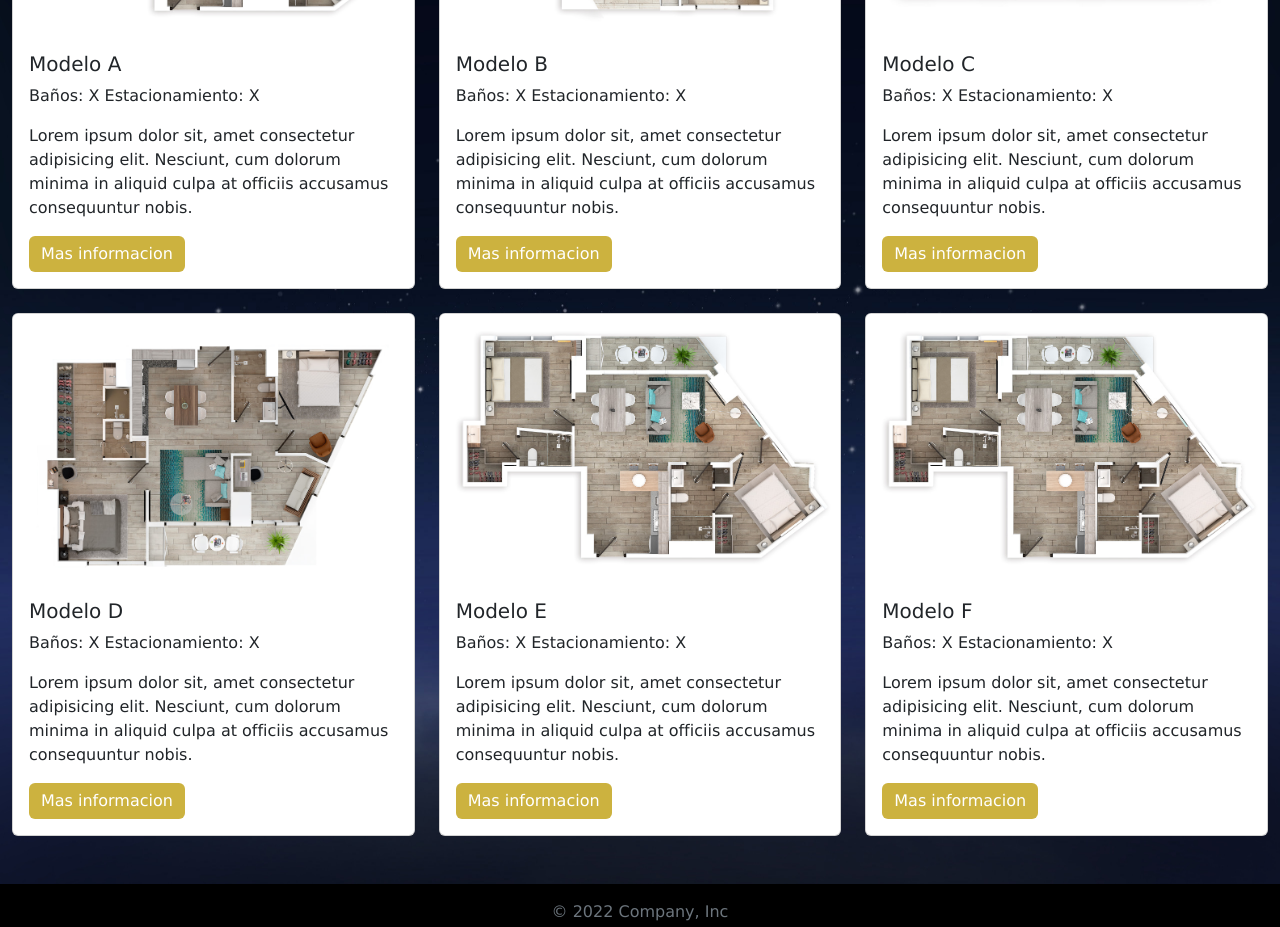
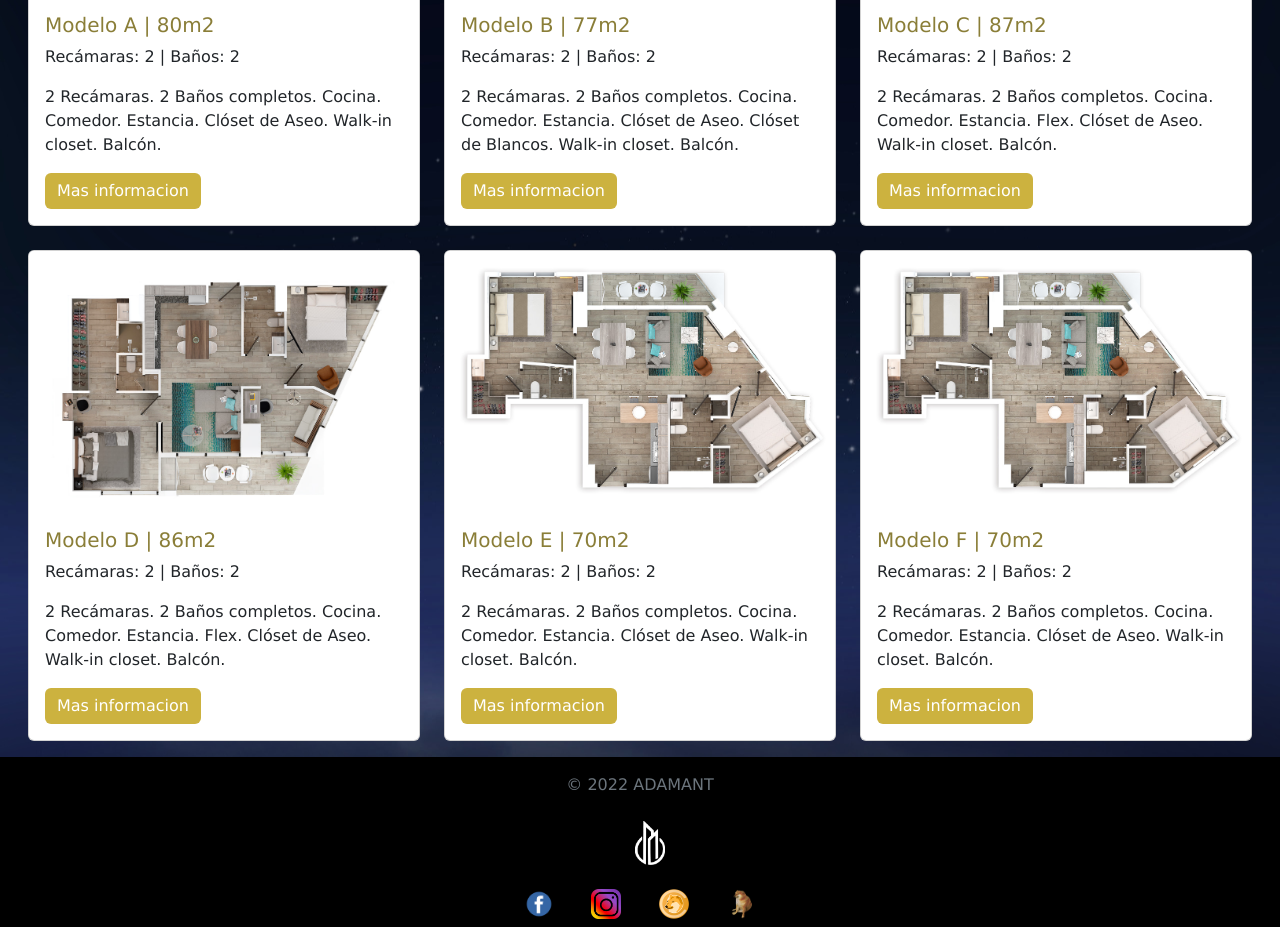
Before and after one commit to maiExe/Proyecto-Final, a plain HTML site: page pages/departamentos.html in a window 1280 px wide. Shown: the part 386-1313 px from the top of the page. Drawn offline with nearby package versions, Linux system fonts and the light colour scheme.

Commit message:
SEGUNDA ENTREGA DEL PROYECTO FINAL

```diff
--- a/pages/departamentos.html
+++ b/pages/departamentos.html
@@ -22,7 +22,8 @@
             <a class="navbar-brand" href="../index.html">
                 <img src="../assets/logo-navbar.png" class="logo-navbar" alt="logo barra navegacion">
             </a>
-        <button class="navbar-toggler" type="button" data-bs-toggle="collapse" data-bs-target="#navbarNavAltMarkup" aria-controls="navbarNavAltMarkup" aria-expanded="false" aria-label="Toggle navigation">
+            <button class="navbar-toggler" type="button" data-bs-toggle="collapse" data-bs-target="#navbarNavAltMarkup"
+                aria-controls="navbarNavAltMarkup" aria-expanded="false" aria-label="Toggle navigation">
                 <span class="navbar-toggler-icon"></span>
             </button>
             <div class="collapse navbar-collapse bg-black" id="navbarNavAltMarkup">
@@ -32,7 +33,7 @@
                     <a class="nav-link" href="./departamentos.html">MODELOS</a>
                     <a class="nav-link" href="./ubicacion.html">UBICACIÓN</a>
                     <a class="nav-link" href="./contacto.html">CONTACTO</a>
-
+                </div>
             </div>
         </div>
     </nav>
@@ -41,16 +42,25 @@
 
     <main class="main">
 
-        <div class="card-container m-auto mt-5 mb-5">
+        <div class="card-container p-3">
 
             <div class="row row-cols-1 row-cols-md-3 g-4 m-auto" id="card">
                 <div class="col">
                     <div class="card">
                         <img src="../assets/d-a.jpg" class="card-img-top" alt="...">
                         <div class="card-body">
-                            <h5 class="card-title" id="titles">Modelo A</h5>
-                            <p class="card-text">Baños: X Estacionamiento: X</p>
-                            <p class="card-text">Lorem ipsum dolor sit, amet consectetur adipisicing elit. Nesciunt, cum dolorum minima in aliquid culpa at officiis accusamus consequuntur nobis.</p>
+                            <h5 class="card-title titles">Modelo A | 80m2</h5>
+                            <p class="card-text">Recámaras: 2 | Baños: 2</p>
+                            <p class="card-text">
+                                2 Recámaras.
+                                2 Baños completos.
+                                Cocina.
+                                Comedor.
+                                Estancia.
+                                Clóset de Aseo.
+                                Walk-in closet.
+                                Balcón.
+                            </p>
                             <div class="button-container">
                                 <a href="#" class="btn btn-primary">Mas informacion</a>
                             </div>
@@ -62,9 +72,19 @@
                     <div class="card">
                         <img src="../assets/d-b.jpg" class="card-img-top" alt="...">
                         <div class="card-body">
-                            <h5 class="card-title" id="titles">Modelo B</h5>
-                            <p class="card-text">Baños: X Estacionamiento: X</p>
-                            <p class="card-text">Lorem ipsum dolor sit, amet consectetur adipisicing elit. Nesciunt, cum dolorum minima in aliquid culpa at officiis accusamus consequuntur nobis.</p>
+                            <h5 class="card-title titles">Modelo B | 77m2</h5>
+                            <p class="card-text">Recámaras: 2 | Baños: 2</p>
+                            <p class="card-text">
+                                2 Recámaras.
+                                2 Baños completos.
+                                Cocina.
+                                Comedor.
+                                Estancia.
+                                Clóset de Aseo.
+                                Clóset de Blancos.
+                                Walk-in closet.
+                                Balcón.
+                            </p>
                             <a href="#" class="btn btn-primary">Mas informacion</a>
                         </div>
                     </div>
@@ -73,9 +93,19 @@
                     <div class="card">
                         <img src="../assets/d-c.jpg" class="card-img-top" alt="...">
                         <div class="card-body">
-                            <h5 class="card-title" id="titles">Modelo C</h5>
-                            <p class="card-text">Baños: X Estacionamiento: X</p>
-                            <p class="card-text">Lorem ipsum dolor sit, amet consectetur adipisicing elit. Nesciunt, cum dolorum minima in aliquid culpa at officiis accusamus consequuntur nobis.</p>
+                            <h5 class="card-title titles">Modelo C | 87m2</h5>
+                            <p class="card-text">Recámaras: 2 | Baños: 2</p>
+                            <p class="card-text">
+                                2 Recámaras.
+                                2 Baños completos.
+                                Cocina.
+                                Comedor.
+                                Estancia.
+                                Flex.
+                                Clóset de Aseo.
+                                Walk-in closet.
+                                Balcón.
+                            </p>
                             <a href="#" class="btn btn-primary">Mas informacion</a>
                         </div>
                     </div>
@@ -84,9 +114,19 @@
                     <div class="card">
                         <img src="../assets/d-d.jpg" class="card-img-top" alt="...">
                         <div class="card-body">
-                            <h5 class="card-title" id="titles">Modelo D</h5>
-                            <p class="card-text">Baños: X Estacionamiento: X</p>
-                            <p class="card-text">Lorem ipsum dolor sit, amet consectetur adipisicing elit. Nesciunt, cum dolorum minima in aliquid culpa at officiis accusamus consequuntur nobis.</p>
+                            <h5 class="card-title titles">Modelo D | 86m2</h5>
+                            <p class="card-text">Recámaras: 2 | Baños: 2</p>
+                            <p class="card-text">
+                                2 Recámaras.
+                                2 Baños completos.
+                                Cocina.
+                                Comedor.
+                                Estancia.
+                                Flex.
+                                Clóset de Aseo.
+                                Walk-in closet.
+                                Balcón.
+                            </p>
                             <a href="#" class="btn btn-primary">Mas informacion</a>
                         </div>
                     </div>
@@ -95,9 +135,18 @@
                     <div class="card">
                         <img src="../assets/d-a.jpg" class="card-img-top" alt="...">
                         <div class="card-body">
-                            <h5 class="card-title" id="titles">Modelo E</h5>
-                            <p class="card-text">Baños: X Estacionamiento: X</p>
-                            <p class="card-text">Lorem ipsum dolor sit, amet consectetur adipisicing elit. Nesciunt, cum dolorum minima in aliquid culpa at officiis accusamus consequuntur nobis.</p>
+                            <h5 class="card-title titles">Modelo E | 70m2</h5>
+                            <p class="card-text">Recámaras: 2 | Baños: 2</p>
+                            <p class="card-text">
+                                2 Recámaras.
+                                2 Baños completos.
+                                Cocina.
+                                Comedor.
+                                Estancia.
+                                Clóset de Aseo.
+                                Walk-in closet.
+                                Balcón.
+                            </p>
                             <a href="#" class="btn btn-primary">Mas informacion</a>
                         </div>
                     </div>
@@ -106,9 +155,18 @@
                     <div class="card">
                         <img src="../assets/d-a.jpg" class="card-img-top" alt="...">
                         <div class="card-body">
-                            <h5 class="card-title" id="titles">Modelo F</h5>
-                            <p class="card-text">Baños: X Estacionamiento: X</p>
-                            <p class="card-text">Lorem ipsum dolor sit, amet consectetur adipisicing elit. Nesciunt, cum dolorum minima in aliquid culpa at officiis accusamus consequuntur nobis.</p>
+                            <h5 class="card-title titles">Modelo F | 70m2</h5>
+                            <p class="card-text">Recámaras: 2 | Baños: 2</p>
+                            <p class="card-text">
+                                2 Recámaras.
+                                2 Baños completos.
+                                Cocina.
+                                Comedor.
+                                Estancia.
+                                Clóset de Aseo.
+                                Walk-in closet.
+                                Balcón.
+                            </p>
                             <a href="#" class="btn btn-primary">Mas informacion</a>
                         </div>
                     </div>
@@ -122,10 +180,8 @@
 
     <div class="container-fluid">
         <footer class="d-flex flex-wrap justify-content-between align-items-center py-3 footer">
-            <p class="col-md-4 mb-0 text-muted">© 2022 Company, Inc</p>
-
-            <a href="/"
-                class="col-md-4 d-flex align-items-center justify-content-center mb-3 mb-md-0 me-md-auto link-dark text-decoration-none">
+            <p class="col-md-4 mb-0 text-muted">© 2022 ADAMANT</p>
+            <a href="/" class="col-md-4 d-flex align-items-center justify-content-center mb-3 mb-md-0 me-md-auto link-dark text-decoration-none">
                 <a class="footer-brand mt-4" href="../index.html">
                     <img src="../assets/logo-navbar.png" class="logo-navbar" alt="footer logo">
                 </a>
--- a/styles/styles.css
+++ b/styles/styles.css
@@ -14,6 +14,7 @@
 
 .nav-link {
     color: rgb(138, 126, 56);
+    z-index: 2;
 }
 
 .logo-navbar {
@@ -43,7 +44,7 @@
     width: 300px;
 }
 
-#title-img {
+.title-img {
     color: rgb(138, 126, 56);
 }
 
@@ -51,10 +52,12 @@ b {
     color: rgb(138, 126, 56);
 }
 
+#navbarNavAltMarkup {
+    z-index: 2;
+}
+
 
 .main {
-    display: flex;
-    flex-flow: column;
     background-image: url(../assets/home_bg_1.jpg);
     background-color: #000;
     background-size: cover;
@@ -62,7 +65,7 @@ b {
 
 @media only screen and (min-width: 576px) {
 
-    #title-img {
+    .title-img {
         color: rgb(138, 126, 56);
         margin-top: none;
     }
@@ -71,7 +74,7 @@ b {
 
 @media only screen and (min-width: 768px) {
 
-    #title-img {
+    .title-img {
         color: rgb(138, 126, 56);
     }
 
@@ -82,7 +85,7 @@ b {
 
 @media only screen and (min-width: 992px) {
 
-    #title-img {
+    .title-img {
         text-align: left;
         color: rgb(138, 126, 56);
     }
@@ -91,7 +94,7 @@ b {
         width: 500px;
     }
 
-    #custom-txt {
+    .custom-txt {
         text-align: left;
     }
 
@@ -104,71 +107,6 @@ b {
  .bs-amenidades-items {
     width: 200px;
     background-color: black;
-}
-
-.descripcion-amenidad {
-    color: #fff;
-}
-
-.header {
-    display: flex;
-    flex-direction: column;
-    background-color: black;
-    align-items: center;
-    padding-bottom: 10px;
-}
-
-.cajaLogo {
-    padding: 20px;
-}
-
-.cajaNav {
-    text-align: center;
-}
-
-.navlista {
-    display: flex;
-    flex-direction: column;
-    align-items: center;
-}
-
-.logoHeader {
-    color: rgb(170, 189, 218);
-    font-size: 30px;
-    font-weight: 600;
-    text-decoration: none;
-}
-
-.navLista div {
-    padding: 5px;
-}
-
-.navLista div a {
-    color: rgb(170, 189, 218);
-    font-weight: 600;
-    text-decoration: none;
-}
-
-.navLista div a:hover {
-    color: white;
-}
-
-/*    ----   MEDIA QUERIES NAV BAR    ------  */
-
-@media only screen and (min-width: 820px) {
-
-    .header {
-        position: fixed;
-        display: flex;
-        flex-flow: row;
-        background-color: black;
-        width: 100%;
-        z-index: 5;
-    }
-
-    .navLista {
-        display: flex;
-    }
 }
 
 /* ----- AQUI VAN ESTILOS PARA AMENIDADES.HTML ------ */
@@ -214,7 +152,6 @@ b {
 
 }
 
-
 @media only screen and (min-width: 1200px) {
 
     .bs-items-cont {
@@ -244,11 +181,6 @@ b {
     pointer-events:none
 }
 
-/* -- UBICACION -- */
-
-
-
-
 /* -- AQUI EMPIEZA EL FOOTER -- */
 
 
@@ -260,7 +192,6 @@ b {
     display: flex;
     justify-content: center;
     flex-flow: column;
-    grid-area: footer;
     background-color: black;
     color: white;
     text-align: center;
```
Also changed, not shown: index.html (+14 -14 lines), pages/amenidades.html (+2 -1 lines), pages/contacto.html (+8 -8 lines), pages/ubicacion.html (+8 -18 lines), 2 other files. Lines whose indentation alone changed are shown as unchanged.
